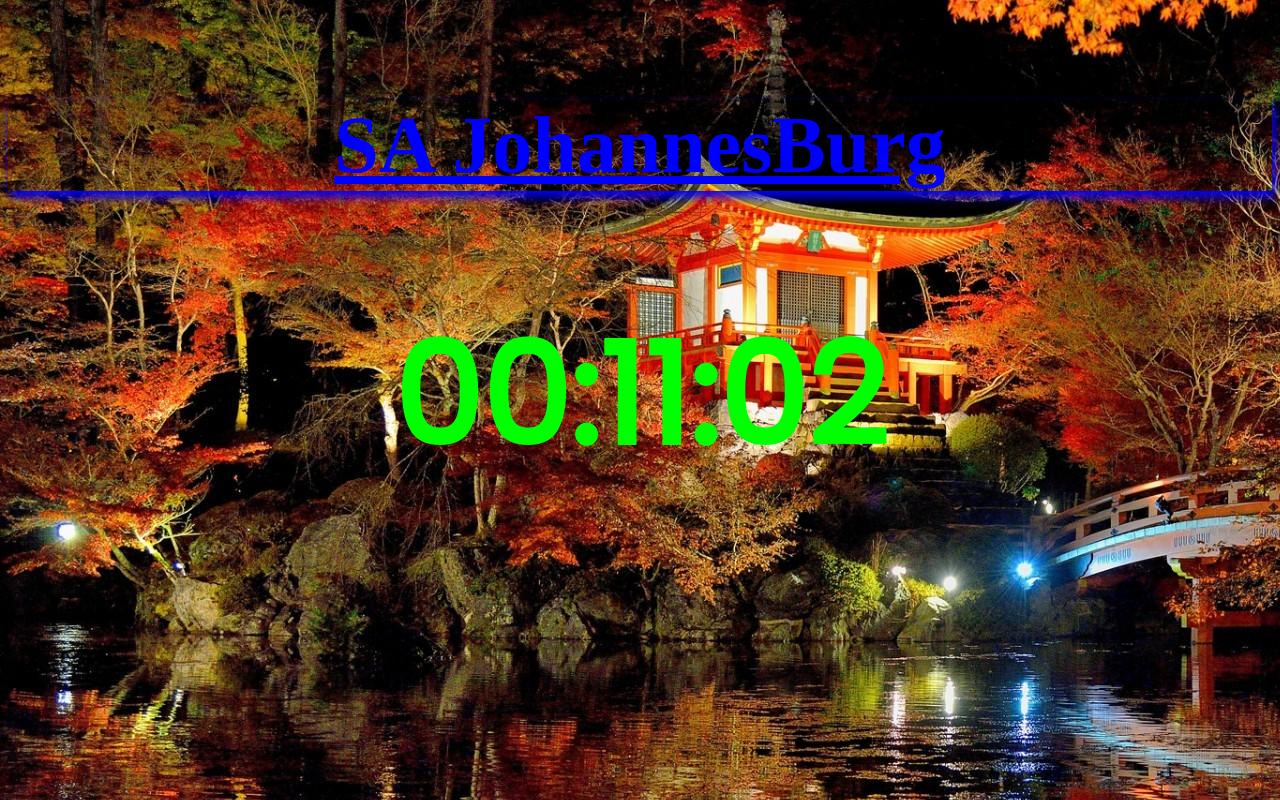
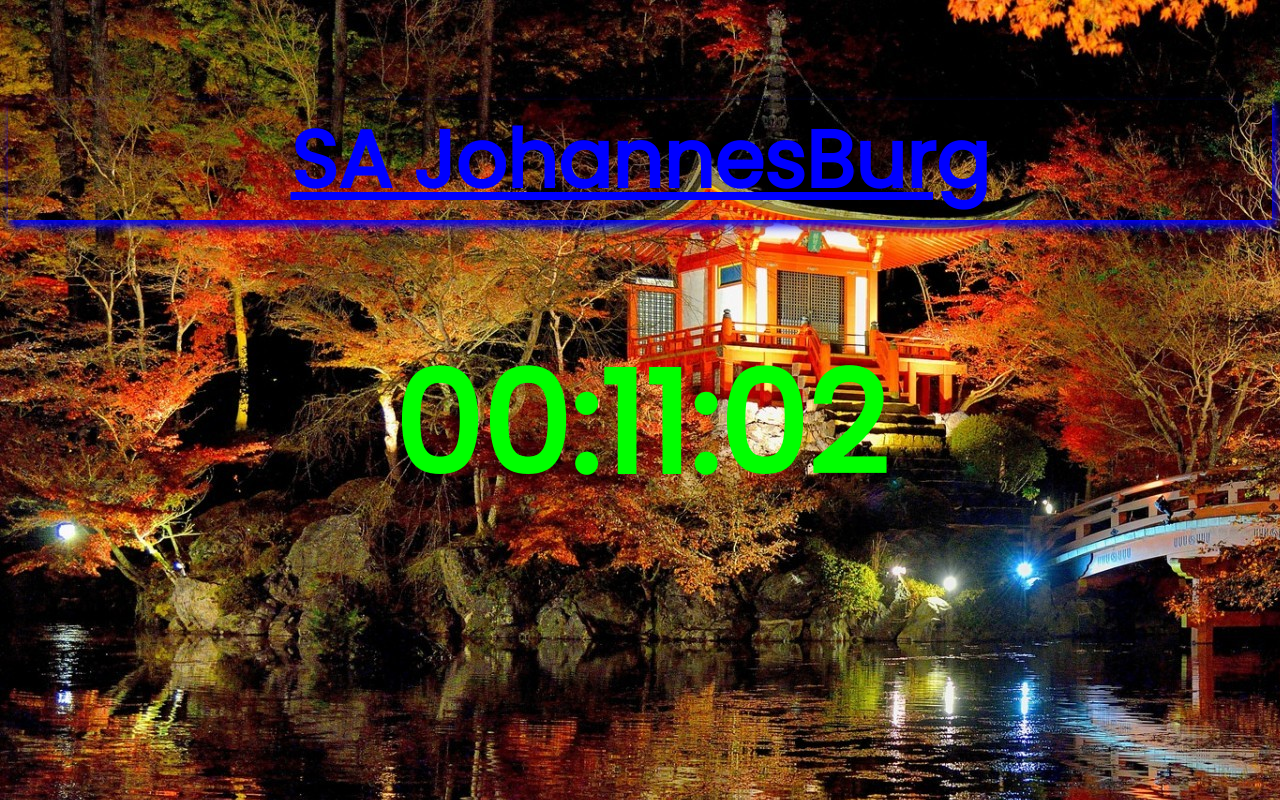
Before and after one commit to Xhita77/ctime, a plain HTML site: page index.html in a window 1280 px wide. Drawn offline with Linux system fonts and the light colour scheme.

Commit message:
Update style.css

```diff
--- a/style.css
+++ b/style.css
@@ -3,13 +3,10 @@
 
 body {
     background-image: url("wallhaven-4xog63.jpg");
-    background-repeat: no-repeat;
-    background-size:auto;
-
+    font-family: 'Poppins', sans-serif;
 }
 
 .clock #time{
-    font-family: 'Poppins', sans-serif;
     font-size: 140px;
     text-align: center;
     margin-top: 100px;
```
